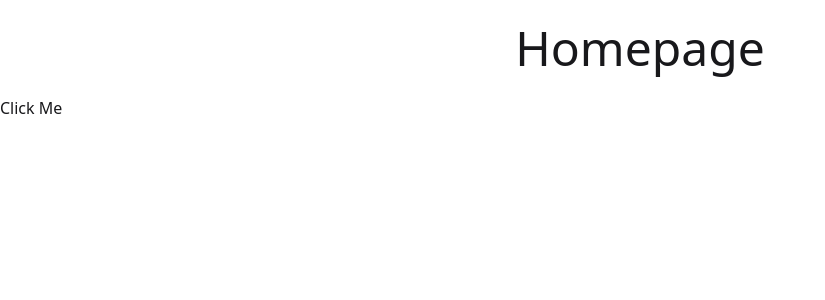
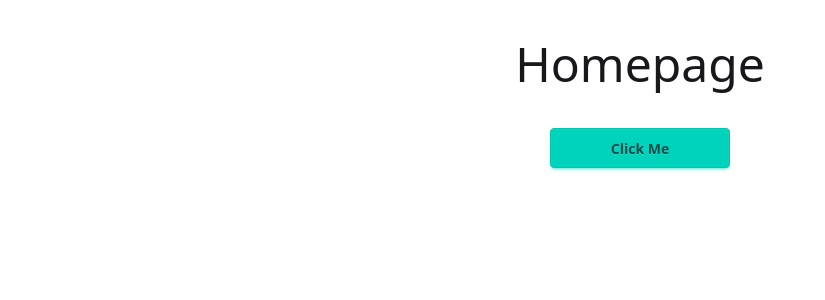
Before and after one commit to Omid2831/congenial-couscous, a React (Vite) app in the folder client/: page / in a window 1280 px wide. Shown: the top 300 px of the page, without its empty margins (0-825 px from the left). Built offline with nearby package versions, Linux system fonts and the light colour scheme.

Commit message:
test: enhance Homepage styling with daisy and writing less tailwindcss and optimization!

```diff
--- a/client/src/pages/Homepage.jsx
+++ b/client/src/pages/Homepage.jsx
@@ -3,10 +3,11 @@ import toast from 'react-hot-toast'
 
 const Homepage = () => {
   return (
-    <div>
+    <div className='flex flex-col items-center m-4 gap-4'>
       <h2 className='text-center p-2 m-4 text-5xl'>Homepage</h2>
       <button
-        onClick={() => { toast.success('here we go again') }}>Click Me</button>
+        onClick={() => { toast.success('here we go again') }}
+        className='btn btn-accent text-center w-45'>Click Me</button>
     </div>
   )
 }
```
